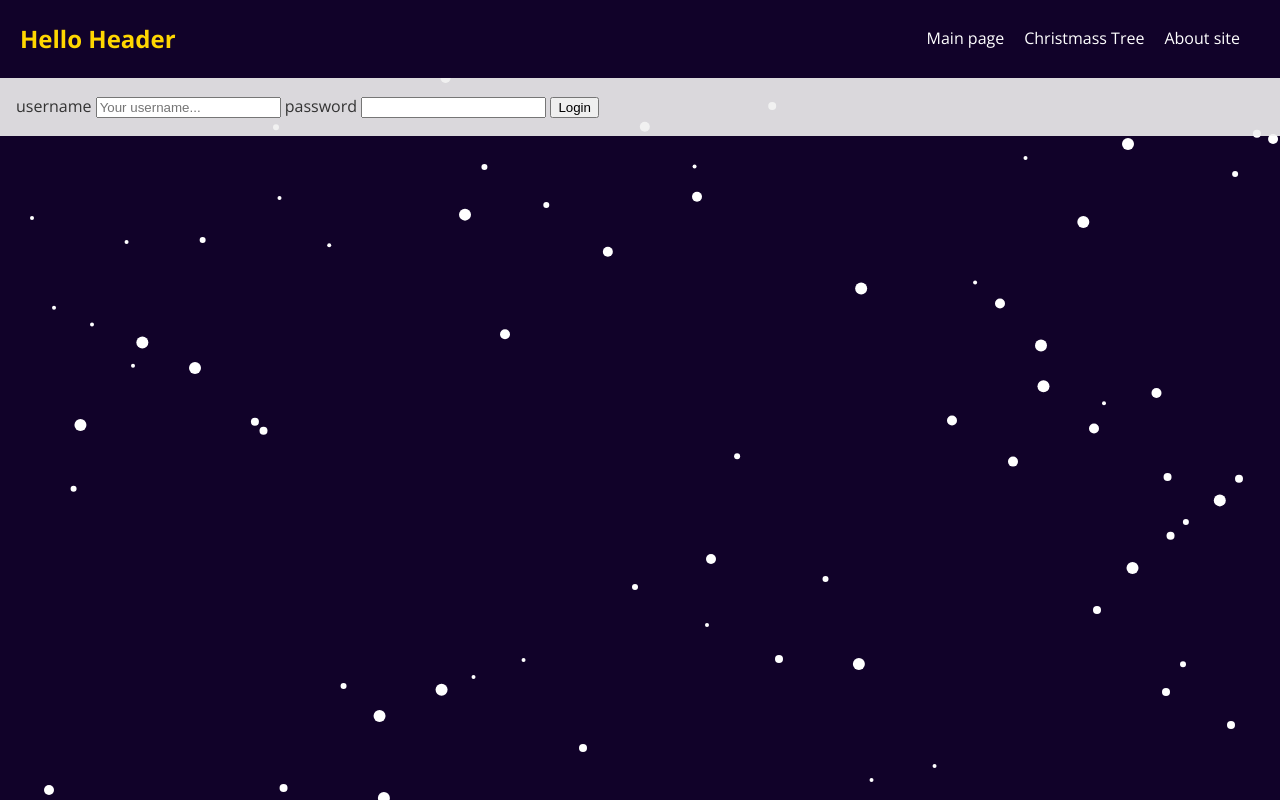
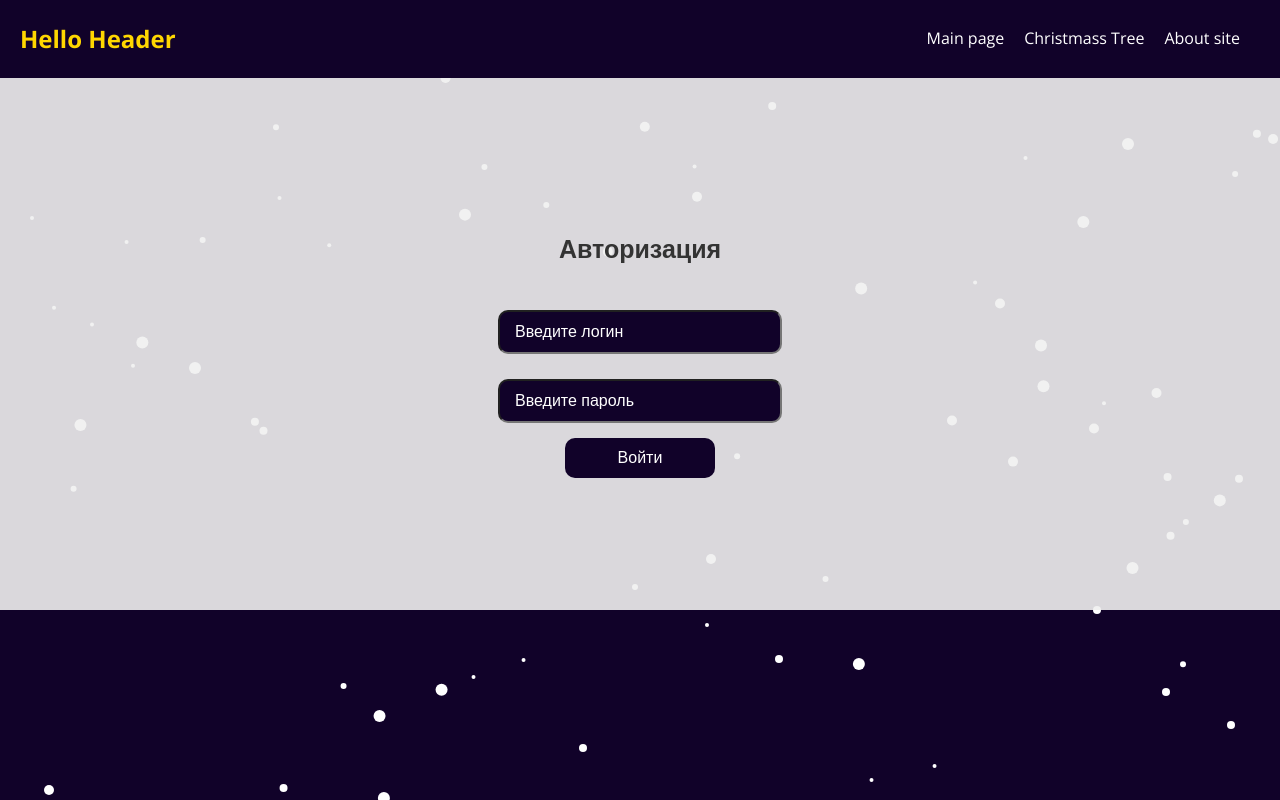
Before and after one commit to NY-2024-team/frontend, a SvelteKit app: page /auth in a window 1280 px wide. Built offline with nearby package versions, Linux system fonts and the light colour scheme; no server answers.

Commit message:
Auth page

```diff
--- a/src/routes/auth/+page.server.ts
+++ b/src/routes/auth/+page.server.ts
@@ -1,4 +1,4 @@
-import { error, type Actions } from '@sveltejs/kit';
+import { fail, type Actions } from '@sveltejs/kit';
 import { backendService } from '$lib/shared/api/backend-service';
 
 export const actions = {
@@ -6,7 +6,7 @@ export const actions = {
         const formData = await request.formData()
         const username = formData.get('username')
         const password = formData.get('password')
-        if(!username || !password) throw error(400, 'Missed required fields')
+        if(!username || !password) return fail(400, {error: 'Missed required fields'})
 
         const authResponse = await backendService.authorization.login(username.toString(), password.toString())
         const token = authResponse.data?.token
--- a/src/routes/auth/+page.svelte
+++ b/src/routes/auth/+page.svelte
@@ -8,20 +8,92 @@
 	$: console.log({data, form})
 </script>
 
-<div>
-	<form method="POST" action="?/login" use:enhance>
-		<label>
-			<span>username</span>
-			<input name="username" placeholder="Your username..." />
-		</label>
-		<label>
-			<span>password</span>
-			<input name="password" type="password" />
-		</label>
-		<button formaction="?/login">Login</button>
-	</form>
-</div>
+<form method="POST" action="?/login" use:enhance>
+    <div class="container">
+        <h1>Авторизация</h1>
+        <div class="input-group">
+            <input name="username" type="login" placeholder="Введите логин" />
+        </div>
+        <div class="input-group">
+            <input name="password" type="password" placeholder="Введите пароль" />
+        </div>
+        <button class="button" type="submit">Войти</button>
+		{#if form && form.error}
+		<span class="error">Ошибочка</span>
+		{/if}
+    </div>
+</form>
 
 <style lang="scss">
-	// Стили здесь!
+
+.container {
+    width: 600px;
+    height: 500px;
+    display: flex;
+    align-items: center;
+    justify-content: center;
+    flex-direction: column;
+};
+
+h1 {
+    font-size: 25px;
+    color: #333333;
+}
+
+.input-group {
+    margin-top: 25px;
+    color: white;
+};
+
+input {
+    width: 250px;
+    height: 30px;
+    border-radius: 10px;
+    color: white;
+    background-color: #110229;;
+    font-size: 16px;
+    font-family: Arial, sans-serif;
+    padding: 5px 15px 5px 15px;
+    transition: 1s;
+};
+
+input:hover {
+    background-color: white;
+    color: #333333;
+    transition: 1s;
+};
+
+input[type="login"]::-webkit-input-placeholder {
+    color: white;
+};
+
+input[type="password"]::-webkit-input-placeholder {
+    color: white;
+};
+.button {
+    width: 150px;
+    height: 40px;
+    background-color: #110229;
+    border-radius: 10px;
+    color: white;
+    font-size: 16px;
+    font-family: Arial, sans-serif;
+    cursor: pointer;
+    padding: 5px;
+    font-size: 16px;
+    text-align: center;
+    margin-top: 15px;
+    transition: 1s;
+};
+
+button:hover {
+    background-color: white;
+    color: #333333;
+    transition: 1s;
+};
+
+.error {
+    color: red;
+};
+
 </style>
```
